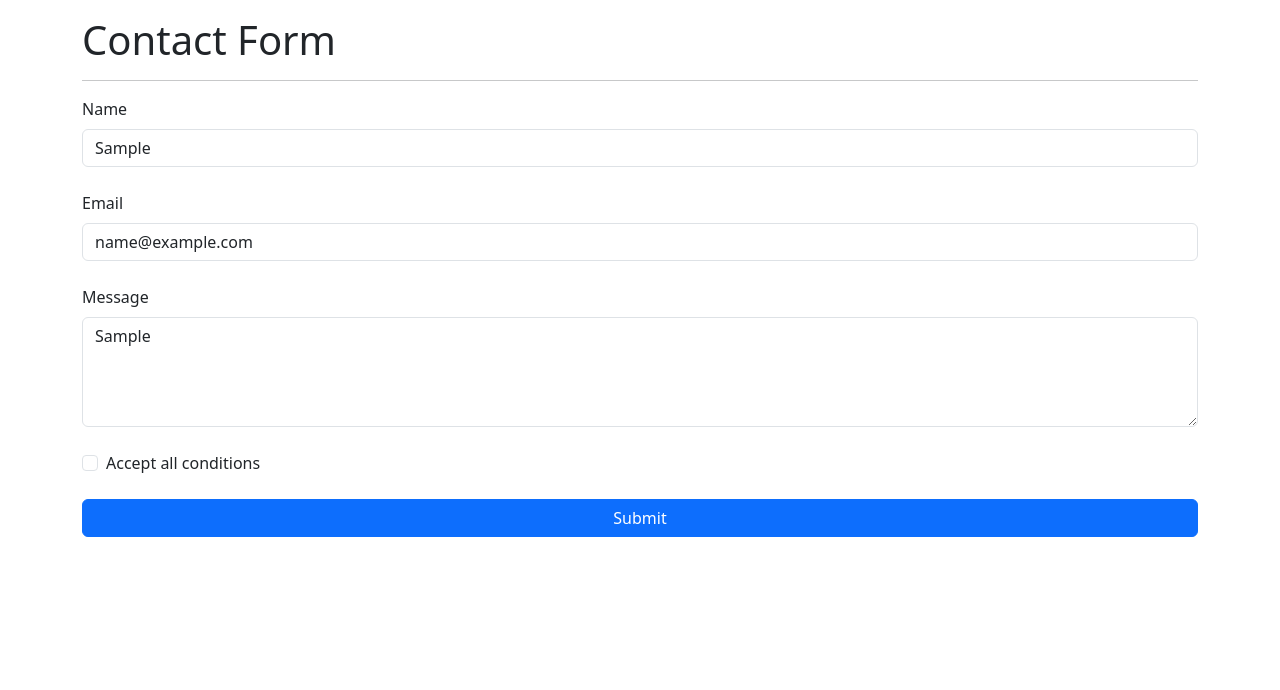
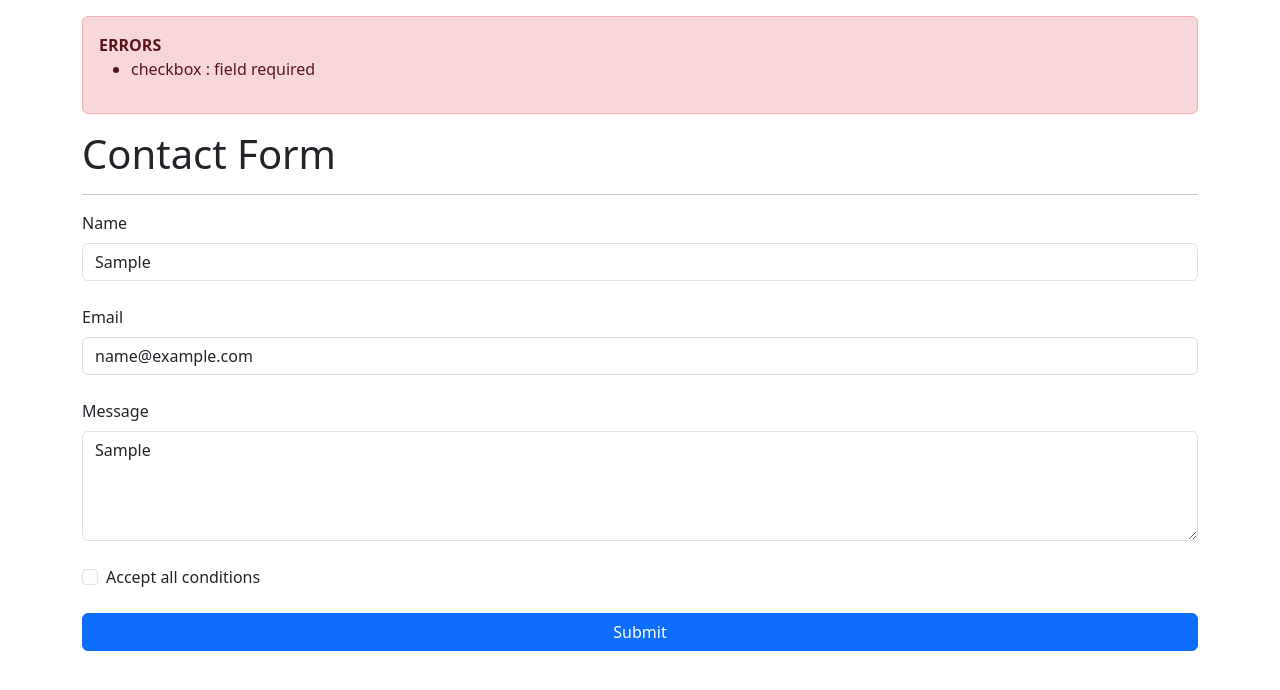
Before and after one commit to sidiBks/hands_on_react, a React (Vite) app in the folder front_app/: page / in a window 1280 px wide. Both pictures are taken after typing "Sample", "name@example.com", "Sample" into the empty fields and a click on the button "Submit". Shown: the top 690 px of the page. Built offline with nearby package versions, Linux system fonts and the light colour scheme.

Commit message:
basic validation to FormValidation

```diff
--- a/front_app/src/Form_validation/FormValidation.jsx
+++ b/front_app/src/Form_validation/FormValidation.jsx
@@ -1,4 +1,4 @@
-import { useRef } from "react"
+import { useEffect, useRef, useState } from "react"
 
 
 export default function FormValidation() {
@@ -8,17 +8,108 @@ export default function FormValidation() {
     const message = useRef()
     const acceptConditions = useRef()
 
-    const submitForm = (e) => {
-        e.preventDefault()
+    const [isFormSent, setIsFormSent] = useState(false)
+    const [errors, setErrors] = useState([])
+    // const [isFormValid, setIsFormValid] = useState(false)
+    let isFormValid = true
+
+    const validateForm = () => {
         const nameValue = name.current.value
         const emailValue = email.current.value
         const messageValue = message.current.value
         const acceptConditionsValue = acceptConditions.current.checked
-        console.log({nameValue, emailValue, messageValue, acceptConditionsValue})
+
+        setErrors([])
+
+        if (nameValue.trim() == '') {
+            // name.current.style.border = 'red 1px solid'
+            isFormValid = false
+            setErrors(prevState => {
+                return [...prevState, { field: 'name', message: ['field required'] }]
+            })
+        }
+
+        if (emailValue.trim() == '') {
+            // name.current.style.border = 'red 1px solid'
+            isFormValid = false
+            setErrors(prevState => {
+                return [...prevState, { field: 'email', message: ['field required'] }]
+            })
+        } else if (!emailValue.match(/^[a-zA-Z0-9._%+-]+@[a-zA-Z0-9.-]+\.[a-zA-Z]{2,}$/)) {
+            isFormValid = false
+            setErrors(prevState => {
+                return [...prevState, { field: 'email', message: ['invalid email'] }]
+            })
+        }
+
+        if (messageValue.trim() == '') {
+            // name.current.style.border = 'red 1px solid'
+            isFormValid = false
+            setErrors(prevState => {
+                return [...prevState, { field: 'message', message: ['field required'] }]
+            })
+        }
+
+        if( !acceptConditionsValue ) {
+            isFormValid = false
+            setErrors(prevState => {
+                return [...prevState, { field: 'checkbox', message: ['field required'] }]
+            })
+        }
+
+        return isFormValid
+    }
+
+    // useEffect(() => {
+    //     setIsFormValid(errors.length == 0)
+    // }, [errors])
+
+    const displayErrors = () => {
+        return errors.map((error, key) => {
+            return <li key={key}> {error.field} : {error.message}</li>
+        })
+    }
+
+    const resetForm = () => {
+        name.current.value = ''
+        email.current.value = ''
+        message.current.value = ''
+        acceptConditions.current.checked = false
+    }
+
+    const submitForm = (e) => {
+        e.preventDefault()
+        if (validateForm()) {
+            setIsFormSent(true)
+            resetForm()
+        }
+
     }
 
     return (
         <div className="container my-3">
+            {/* {isFormValid.toString()} */}
+
+            {
+                errors.length > 0 ?
+                    <div className="alert alert-danger" role="alert">
+                        <strong>ERRORS</strong>
+                        {/* {JSON.stringify(errors)} */}
+                        <ul>
+                            {displayErrors()}
+                        </ul>
+                    </div> : ''
+            }
+
+
+            {
+                isFormSent ?
+                    <div className="alert alert-success" role="alert">
+                        <strong>SUCCESS</strong> Message sent successfully !!
+                    </div> : ''
+            }
+
+
             <form onSubmit={submitForm}>
                 <h1>Contact Form</h1>
                 <hr />
```
